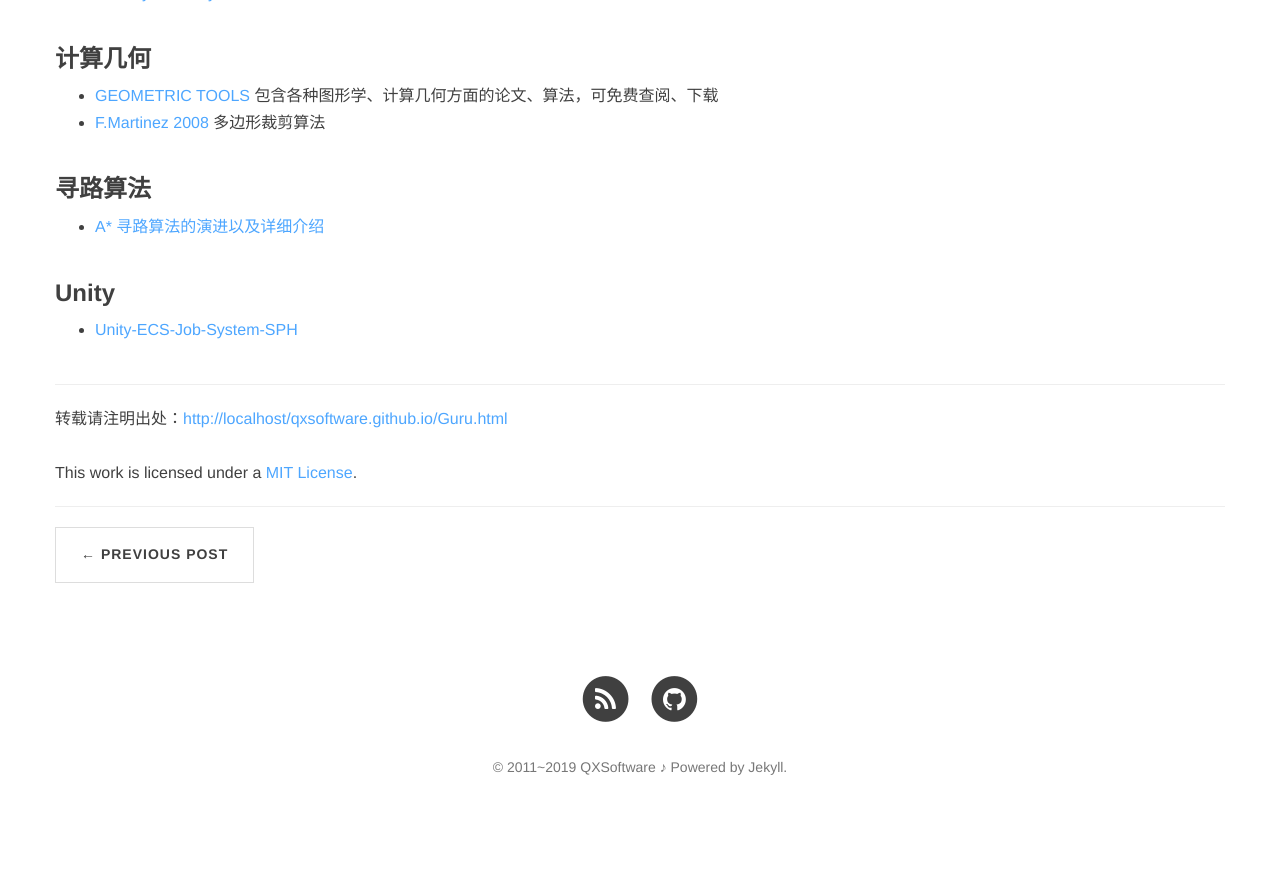
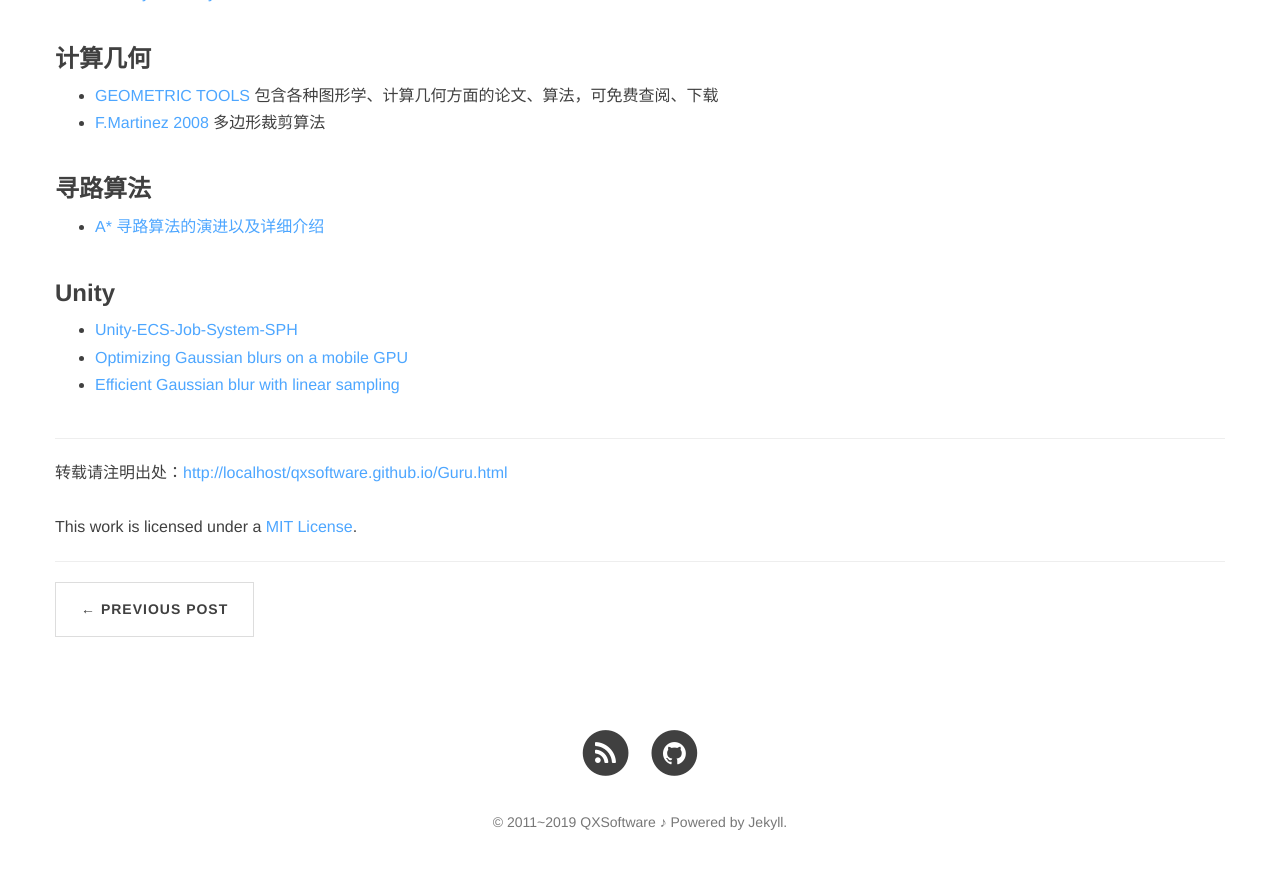
Before and after one commit to QXSoftware/qxsoftware.github.io, a Jekyll site: the page built from _posts/2019-04-28-Guru.MD, in a window 1280 px wide and 900 px high, scrolled down 730 px. Shown: the top 869 px of the window. Built offline with Jekyll 4.4.1, drawn with Linux system fonts in a browser that asks for light colours; nearby versions of some CDN libraries; comment, search, counter and statistics services are not loaded; before the commit the page ends 1575 px from its top, so only the background shows below that.

Commit message:
add Gaussian blur

```diff
--- a/_posts/2019-04-28-Guru.MD
+++ b/_posts/2019-04-28-Guru.MD
@@ -27,3 +27,5 @@ published: true
 
 ### Unity
 + [Unity-ECS-Job-System-SPH](https://github.com/leonardo-montes/Unity-ECS-Job-System-SPH)
++ [Optimizing Gaussian blurs on a mobile GPU](http://www.sunsetlakesoftware.com/2013/10/21/optimizing-gaussian-blurs-mobile-gpu)
++ [Efficient Gaussian blur with linear sampling](http://rastergrid.com/blog/2010/09/efficient-gaussian-blur-with-linear-sampling/)
```
